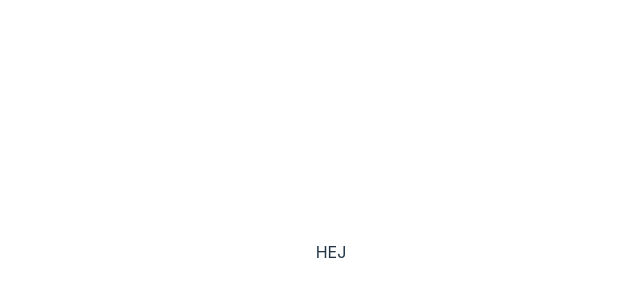
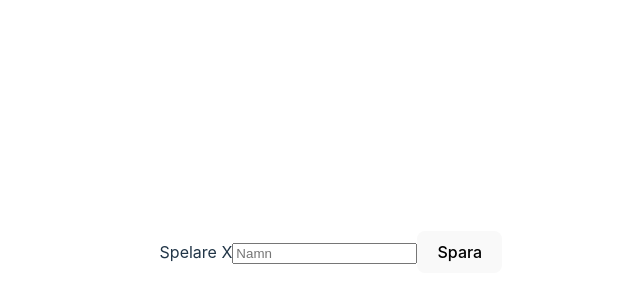
Before and after one commit to kseniiaivanova/Tic-Tac-Toe-game, a Vue app: page / in a window 1280 px wide. Shown: the part 148-448 px from the top of the page, without its empty margins (309-949 px from the left). Built offline with nearby package versions, Linux system fonts and the light colour scheme.

Commit message:
feat/added functions addPlayerX and addPlayerO

```diff
--- a/src/components/PlayerInputO.vue
+++ b/src/components/PlayerInputO.vue
@@ -3,6 +3,9 @@ import { Player } from '../models/Player';
 import { ref } from 'vue';
 
 const state = ref<Player>(new Player("", "0"));
+const emit = defineEmits(["AddPlayerO"]);
+const handleClick = () => { emit("AddPlayerO", state.value); };
+
 </script>
 
 
@@ -12,7 +15,7 @@ const state = ref<Player>(new Player("", "0"));
 
             <span>Spelare 0</span>
             <input type="text" placeholder="Namn" v-model="state.name">
-            <button>Börja spelet</button>
+            <button @click="handleClick">Börja spelet</button>
         </form>
     </div>
 </template>
--- a/src/components/PlayerInputX.vue
+++ b/src/components/PlayerInputX.vue
@@ -3,6 +3,9 @@ import { Player } from "../models/Player";
 import { ref } from "vue";
 
 const state = ref<Player>(new Player("", "x"));
+
+const emit = defineEmits(["AddPlayerX"]);
+const handleClick = () => { emit("AddPlayerX", state.value); };
 </script>
 
 <template>
@@ -10,7 +13,7 @@ const state = ref<Player>(new Player("", "x"));
         <form @submit.prevent>
             <span>Spelare X</span>
             <input type="text" placeholder="Namn" v-model="state.name">
-            <button>Spara</button>
+            <button @click="handleClick">Spara</button>
         </form>
     </div>
 </template>
--- a/src/components/TickTackGame.vue
+++ b/src/components/TickTackGame.vue
@@ -1,22 +1,40 @@
 <script setup lang="ts">
 import PlayerInputX from './PlayerInputX.vue';
-import ShowPlayerInput from './ShowPlayerInput.vue';
 import { Player } from "../models/Player";
 import PlayerInputO from './PlayerInputO.vue';
 import GameBoard from './GameBoard.vue';
 import { ref } from 'vue';
 
-const show = ref(false);
+let players = ref<Player[]>([]);
 
-const showBoard = ref(false);
+let show = ref(true);
 
-let players = ref<Player[]>([]);
+let showInputs = ref(true);
+
+
+const AddPlayerX = (playerX: Player) => {
+    console.log(playerX.name);
+    players.value.push(playerX);
+    show.value = false;
+
+
+}
+
+
+const AddPlayerO = (playerO: Player) => {
+    console.log(playerO.name);
+    showInputs.value = false;
+    players.value.push(playerO);
+
+
+}
+
 </script>
 
 <template>
-    <div v-if="showBoard!">
-        <PlayerInputX v-if="show"></PlayerInputX>
-        <PlayerInputO v-else></PlayerInputO>
+    <div v-if="showInputs">
+        <PlayerInputX v-if="show" @add-player-x="AddPlayerX"></PlayerInputX>
+        <PlayerInputO v-else @add-player-o="AddPlayerO"></PlayerInputO>
     </div>
     <GameBoard v-else></GameBoard>
 </template>
```
Also changed, not shown: src/components/ShowPlayerInput.vue (deleted, +0 -14 lines).
